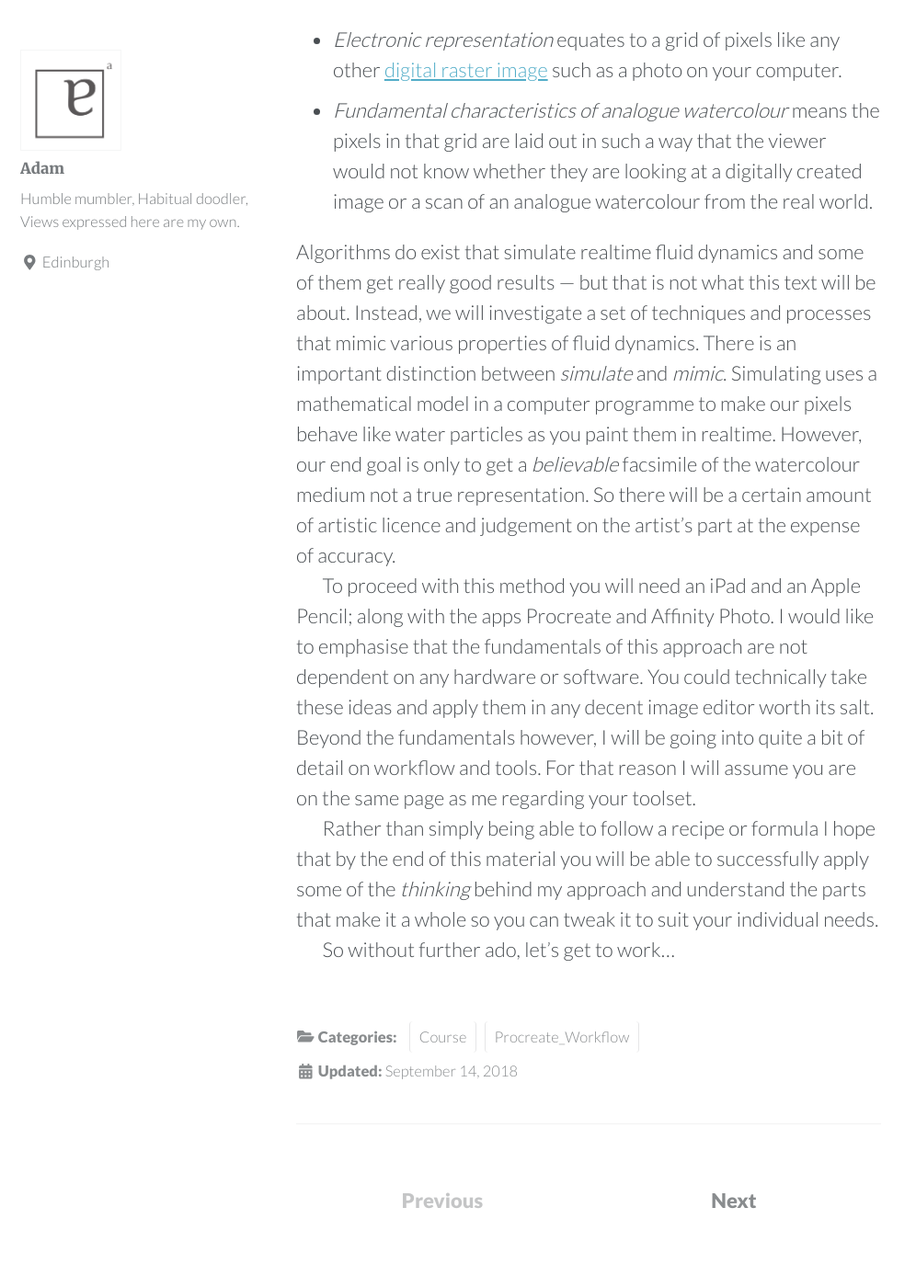
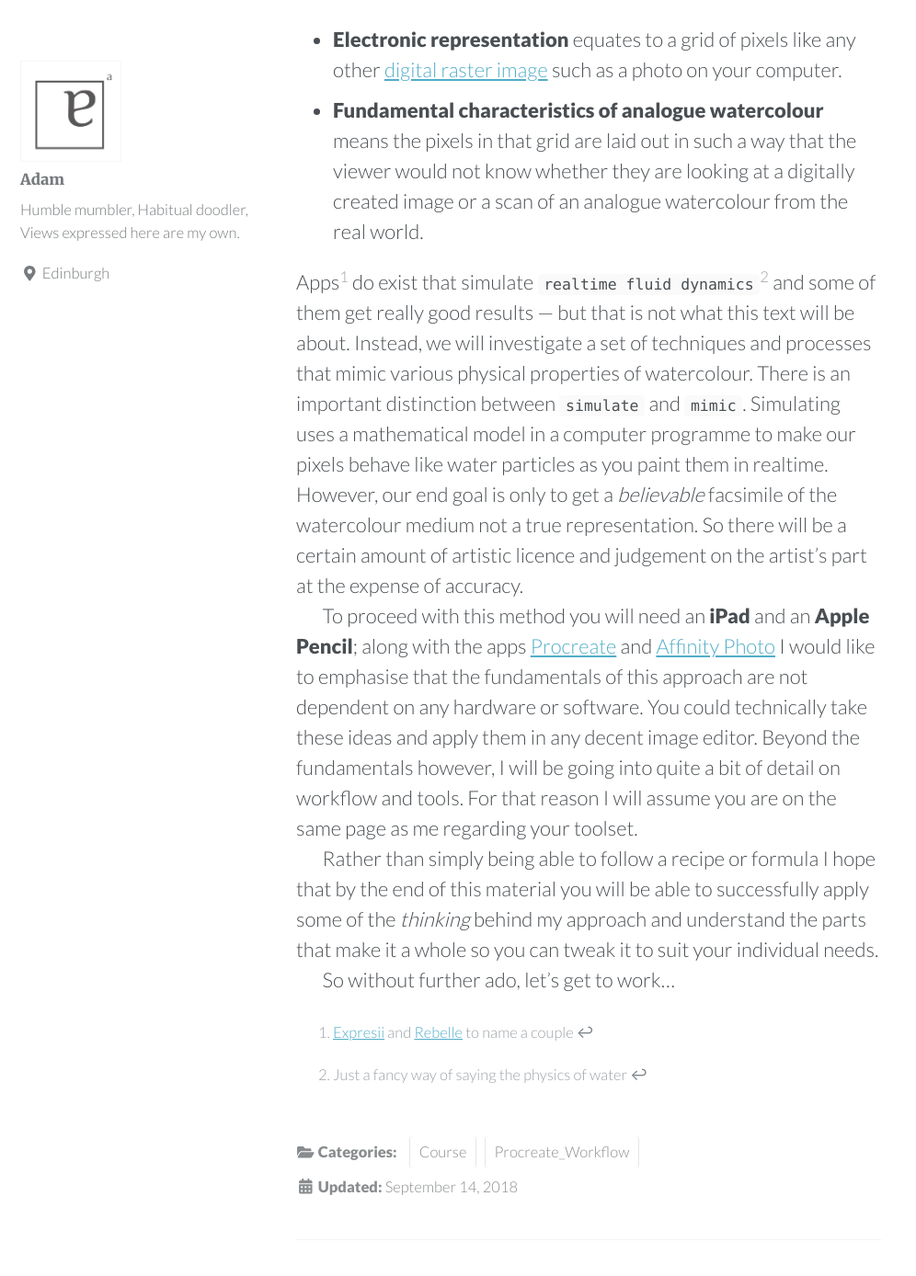
Before and after one commit to aaaronorg/art_aaaronorg, a Jekyll site: the page built from _posts/2018-09-14-foward.md, in a window 1280 px wide and 1400 px high, scrolled down 335 px. Shown: the top 1388 px of the window at 92% size, without its empty margins (0-996 px from the left). Built offline with Jekyll 4.4.1, drawn with Linux system fonts in a browser that asks for light colours; nearby versions of some CDN libraries.

Commit message:
Update post content

```diff
--- a/_posts/2018-09-14-foward.md
+++ b/_posts/2018-09-14-foward.md
@@ -7,15 +7,18 @@ categories: Procreate_Workflow Course
 ---
 
 
-How would I define *digital watercolour* for the purposes of this course? *Digital watercolour* refers to an electronic representation of the fundamental characteristics of analogue watercolour. Let's break that down a bit more.
+How would I define `digital watercolour` for the purposes of this course? `Digital watercolour` refers to an electronic representation of the fundamental characteristics of analogue watercolour. Let's break that down a bit more.
 
-* *Electronic representation* equates to a grid of pixels like any other [digital raster image](https://en.m.wikipedia.org/wiki/Raster_graphics) such as a photo on your computer.
-* *Fundamental characteristics of analogue watercolour* means the pixels in that grid are laid out in such a way that the viewer would not know whether they are looking at a digitally created image or a scan of an analogue watercolour from the real world.
+* **Electronic representation** equates to a grid of pixels like any other [digital raster image](https://en.m.wikipedia.org/wiki/Raster_graphics) such as a photo on your computer.
+* **Fundamental characteristics of analogue watercolour** means the pixels in that grid are laid out in such a way that the viewer would not know whether they are looking at a digitally created image or a scan of an analogue watercolour from the real world.
 
-Algorithms do exist that simulate realtime fluid dynamics and some of them get really good results — but that is not what this text will be about. Instead, we will investigate a set of techniques and processes that mimic various properties of fluid dynamics. There is an important distinction between *simulate* and *mimic*. Simulating uses a mathematical model in a computer programme to make our pixels behave like water particles as you paint them in realtime. However, our end goal is only to get a *believable* facsimile of the watercolour medium not a true representation. So there will be a certain amount of artistic licence and judgement on the artist's part at the expense of accuracy.
+Apps[^1] do exist that simulate `realtime fluid dynamics`[^2] and some of them get really good results — but that is not what this text will be about. Instead, we will investigate a set of techniques and processes that mimic various physical properties of watercolour. There is an important distinction between `simulate` and `mimic`. Simulating uses a mathematical model in a computer programme to make our pixels behave like water particles as you paint them in realtime. However, our end goal is only to get a *believable* facsimile of the watercolour medium not a true representation. So there will be a certain amount of artistic licence and judgement on the artist's part at the expense of accuracy.
 
-To proceed with this method you will need an iPad and an Apple Pencil; along with the apps Procreate and Affinity Photo. I would like to emphasise that the fundamentals of this approach are not dependent on any hardware or software. You could technically take these ideas and apply them in any decent image editor worth its salt. Beyond the fundamentals however, I will be going into quite a bit of detail on workflow and tools. For that reason I will assume you are on the same page as me regarding your toolset.
+To proceed with this method you will need an **iPad** and an **Apple Pencil**; along with the apps [Procreate](https://procreate.art/ipad) and [Affinity Photo](https://affinity.serif.com/en-gb/buy-ipad-photo/?ct=web-referral) I would like to emphasise that the fundamentals of this approach are not dependent on any hardware or software. You could technically take these ideas and apply them in any decent image editor. Beyond the fundamentals however, I will be going into quite a bit of detail on workflow and tools. For that reason I will assume you are on the same page as me regarding your toolset.
 
 Rather than simply being able to follow a recipe or formula I hope that by the end of this material you will be able to successfully apply some of the *thinking* behind my approach and understand the parts that make it a whole so you can tweak it to suit your individual needs.
 
 So without further ado, let's get to work…
+
+[^1]: [Expresii](http://www.expresii.com) and [Rebelle](https://www.escapemotions.com/products/rebelle/) to name a couple
+[^2]: Just a fancy way of saying the physics of water
```
